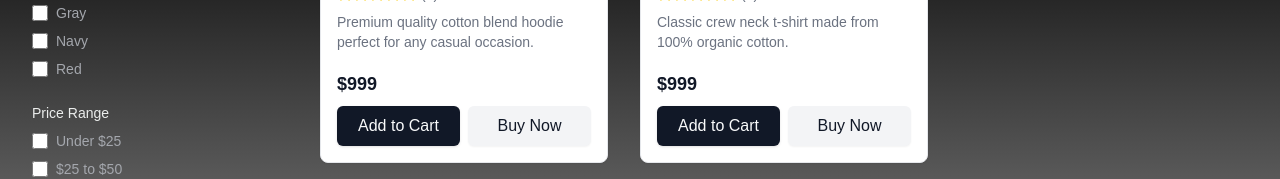
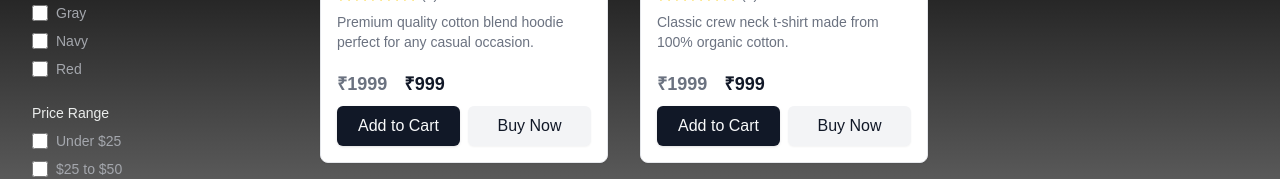
Before and after one commit to rudrasantadip/APIX, a React (Vite) app: page /products in a window 1280 px wide. Shown: the part 497-676 px from the top of the page. Built offline with nearby package versions, Linux system fonts and the light colour scheme.

Commit message:
added mrp in all products

```diff
--- a/src/components/product/product-card.tsx
+++ b/src/components/product/product-card.tsx
@@ -52,7 +52,7 @@ export function ProductCard({ product }: ProductCardProps) {
 
         {/* Price and Buttons */}
         <div className="mt-4">
-          <p className="text-lg font-semibold text-gray-900">${product.price}</p>
+          <p className="text-lg font-semibold"><span className='text-gray-500 linade-through' >₹{product.mrp}</span> <span className='ms-3 text-gray-900'>₹{product.price}</span></p>
           <div className="mt-2 flex space-x-2">
             <Button
               variant="primary"
```
